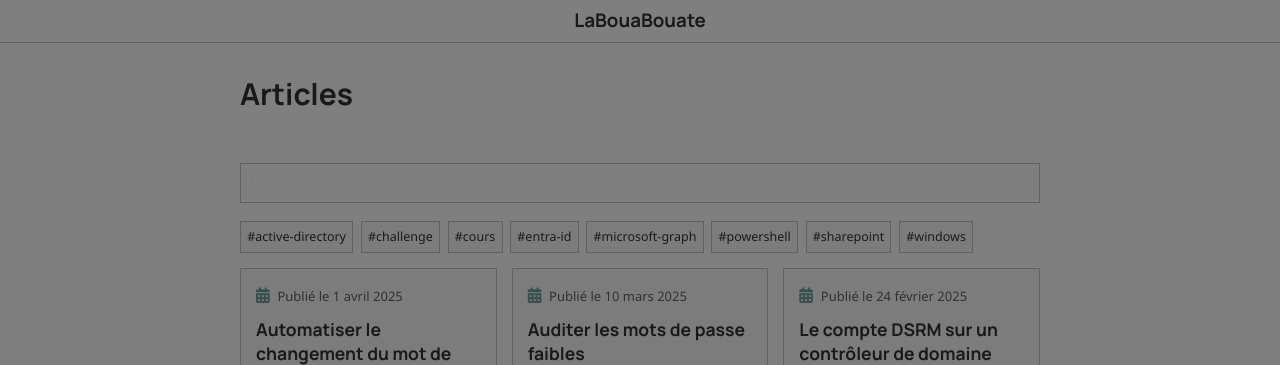
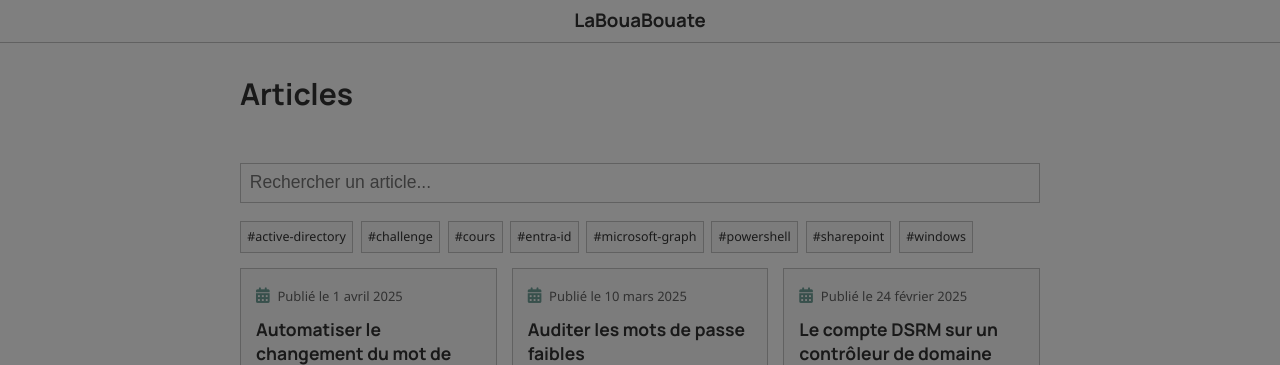
Before and after one commit to leobouard/leobouard.github.io, a Jekyll site: the page built from _pages/blog.html, in a window 1280 px wide. Shown: the top 365 px of the page. Built offline with Jekyll 4.4.1, drawn with Linux system fonts in a browser that asks for light colours; nearby versions of some CDN libraries; some web fonts are replaced.

Commit message:
Update searchbar.scss

```diff
--- a/_sass/searchbar.scss
+++ b/_sass/searchbar.scss
@@ -12,10 +12,5 @@
 input.searchbar:focus {
     outline: none;
     border-color: var(--secondary);
-    box-shadow: 0 0 5px var(--secondary);
+    box-shadow: inset 0px -2px 0px var(--primary);
 }
-
-input.searchbar::placeholder {
-    color: var(--lightaccent);
-    opacity: 1;
-}
```
